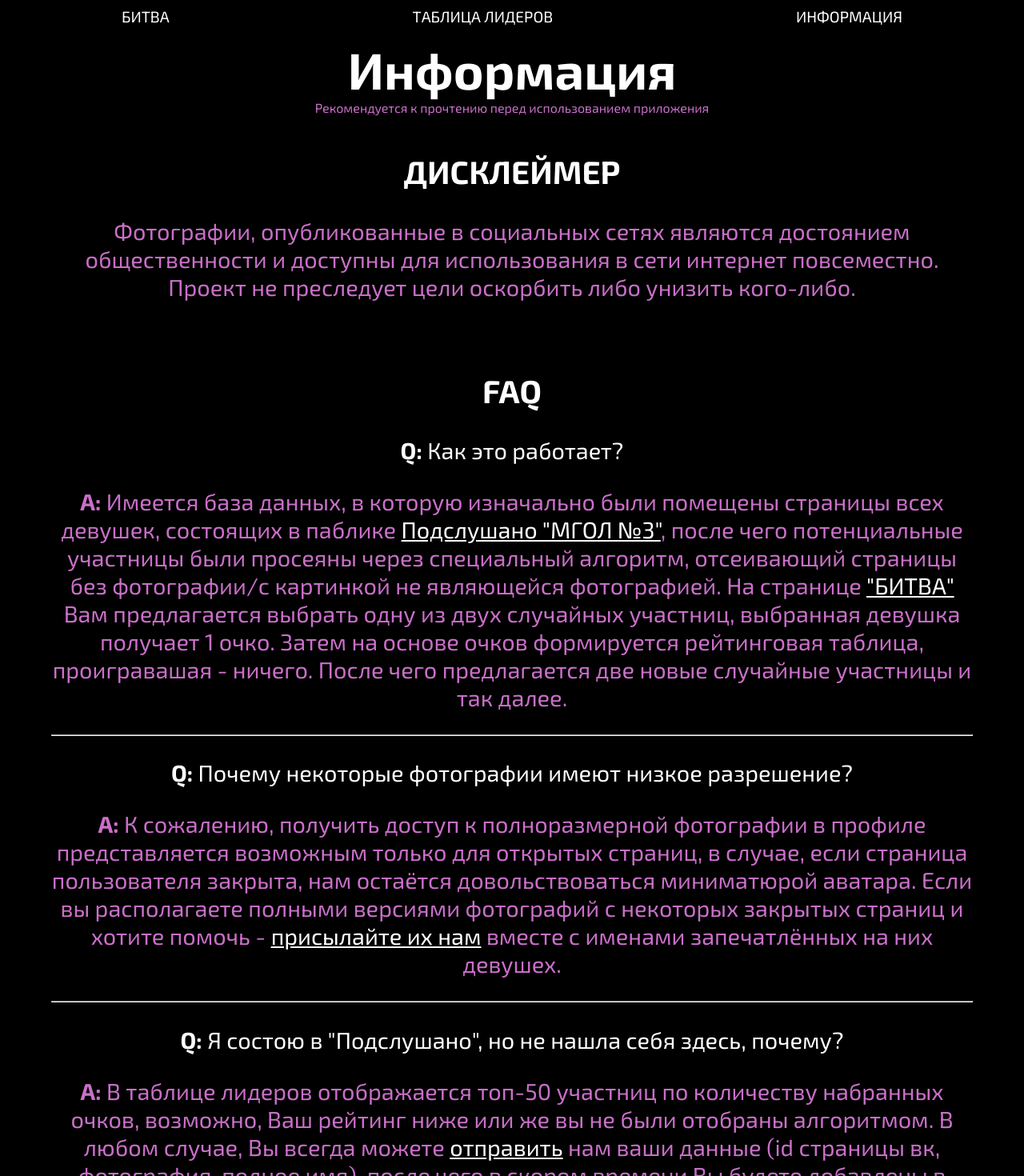
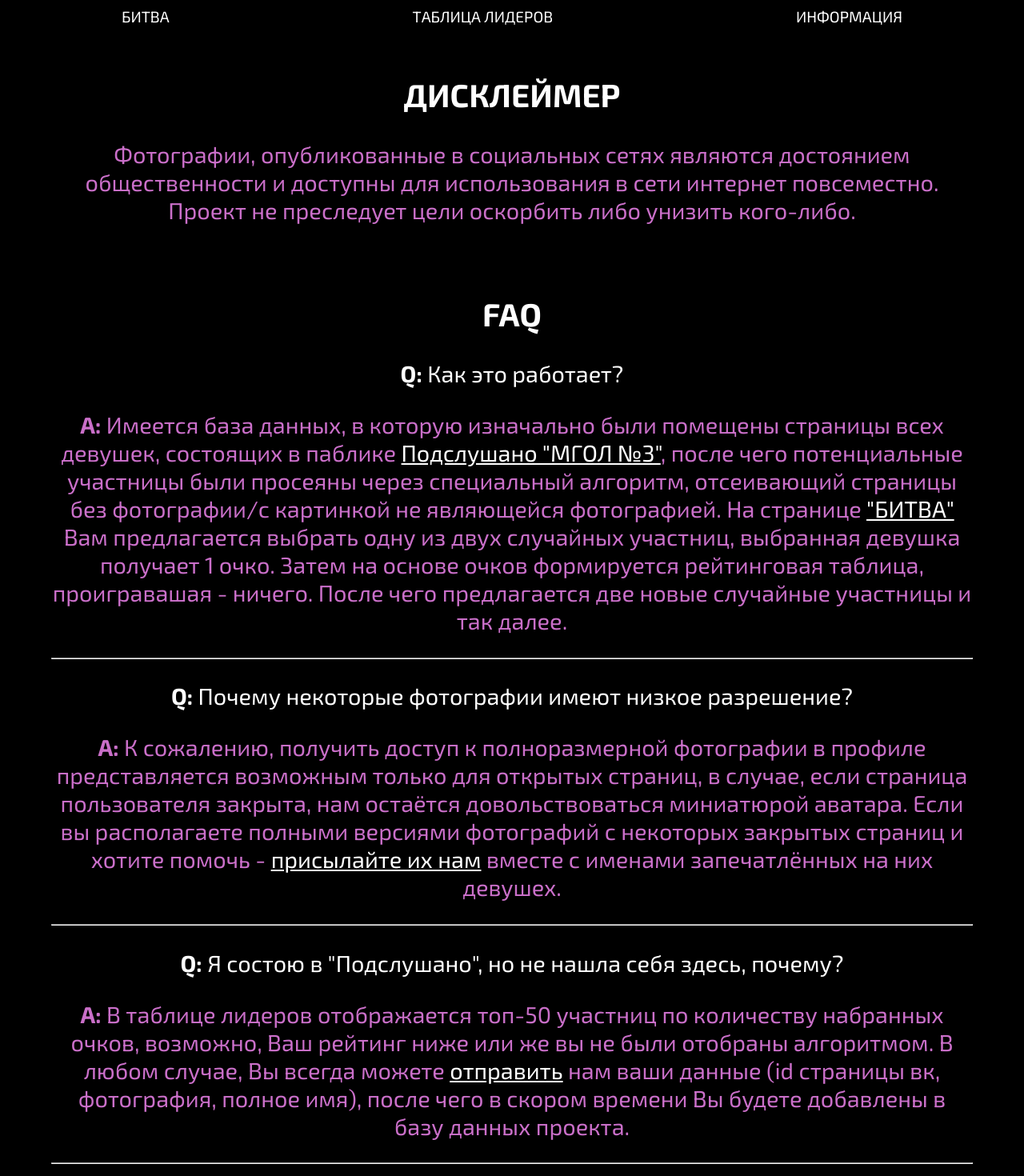
Before and after one commit to Enerveen/photo-contest, a React (Create React App) app: page /info in a window 1280 px wide. Shown: the top 1470 px of the page at 80% size. Built offline with nearby package versions, Linux system fonts and the light colour scheme.

Commit message:
small fixes

```diff
--- a/src/components/Info.jsx
+++ b/src/components/Info.jsx
@@ -4,10 +4,6 @@ import './info.css';
 const Info = () => {
   return (
     <div className='info'>
-      <div className='heading'>
-        <h1>Информация</h1>
-        <span>Рекомендуется к прочтению перед использованием приложения</span>
-      </div>
       <section>
         <h2>ДИСКЛЕЙМЕР</h2>
         <p className='a'>
@@ -34,7 +30,7 @@ const Info = () => {
         </p>
         <p className='a'>
           <b>A:</b> К сожалению, получить доступ к полноразмерной фотографии в профиле представляется возможным только для открытых
-          страниц, в случае, если страница пользователя закрыта, нам остаётся довольствоваться миниматюрой аватара. Если вы располагаете
+          страниц, в случае, если страница пользователя закрыта, нам остаётся довольствоваться миниатюрой аватара. Если вы располагаете
           полными версиями фотографий с некоторых закрытых страниц и хотите помочь -{' '}
           <a href='mailto:mndabslt@gmail.com'>присылайте их нам</a> вместе с именами запечатлённых на них девушех.
         </p>
--- a/src/components/info.css
+++ b/src/components/info.css
@@ -6,6 +6,7 @@
   background-color: black;
   background-repeat: no-repeat;
   text-align: center;
+  margin-top: 6vh;
 }
 
 .info p {
@@ -14,18 +15,6 @@
 
 .info section {
   padding: 1vw 5vw 1vw 5vw;
-}
-
-.info .heading {
-  margin-top: 6vh;
-  width: 100%;
-  text-align: center;
-}
-
-.info .heading h1 {
-  margin: 0;
-  font-weight: bold;
-  font-size: 4em;
 }
 
 .heading span {
```
